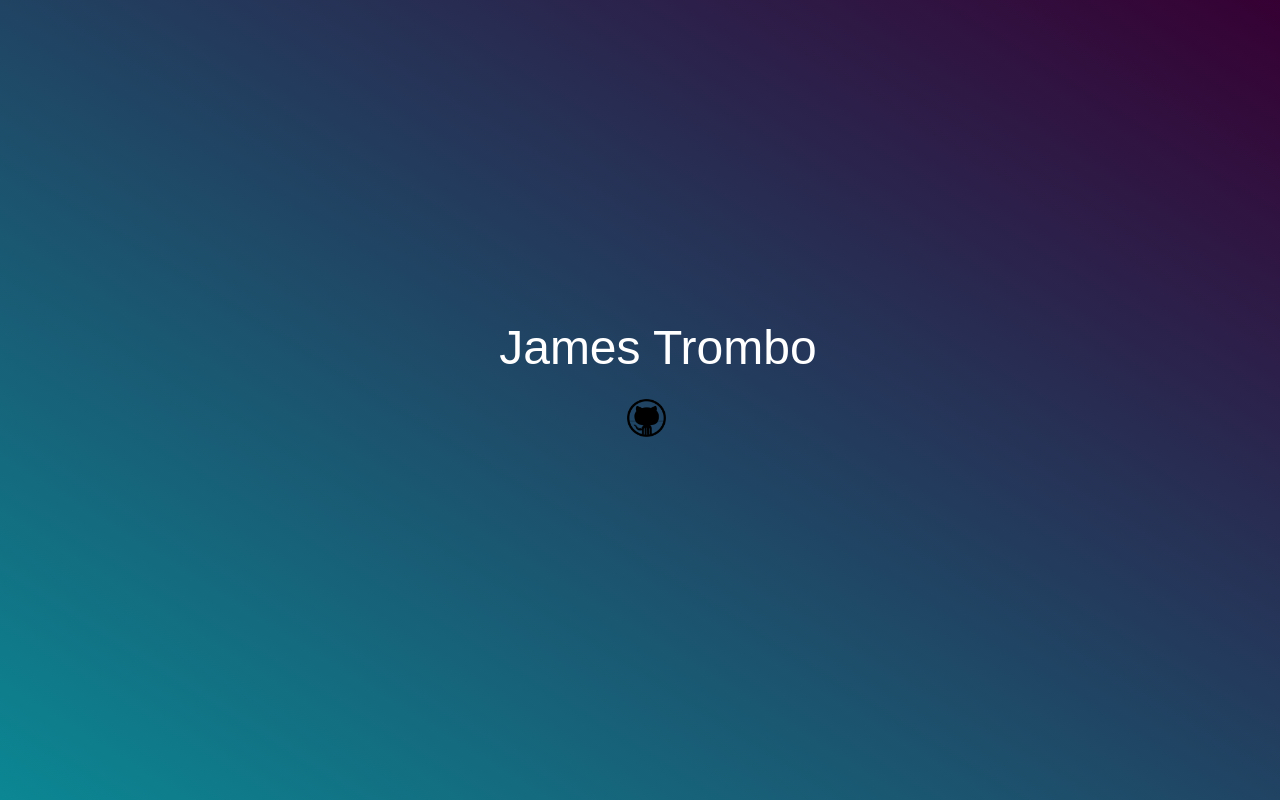
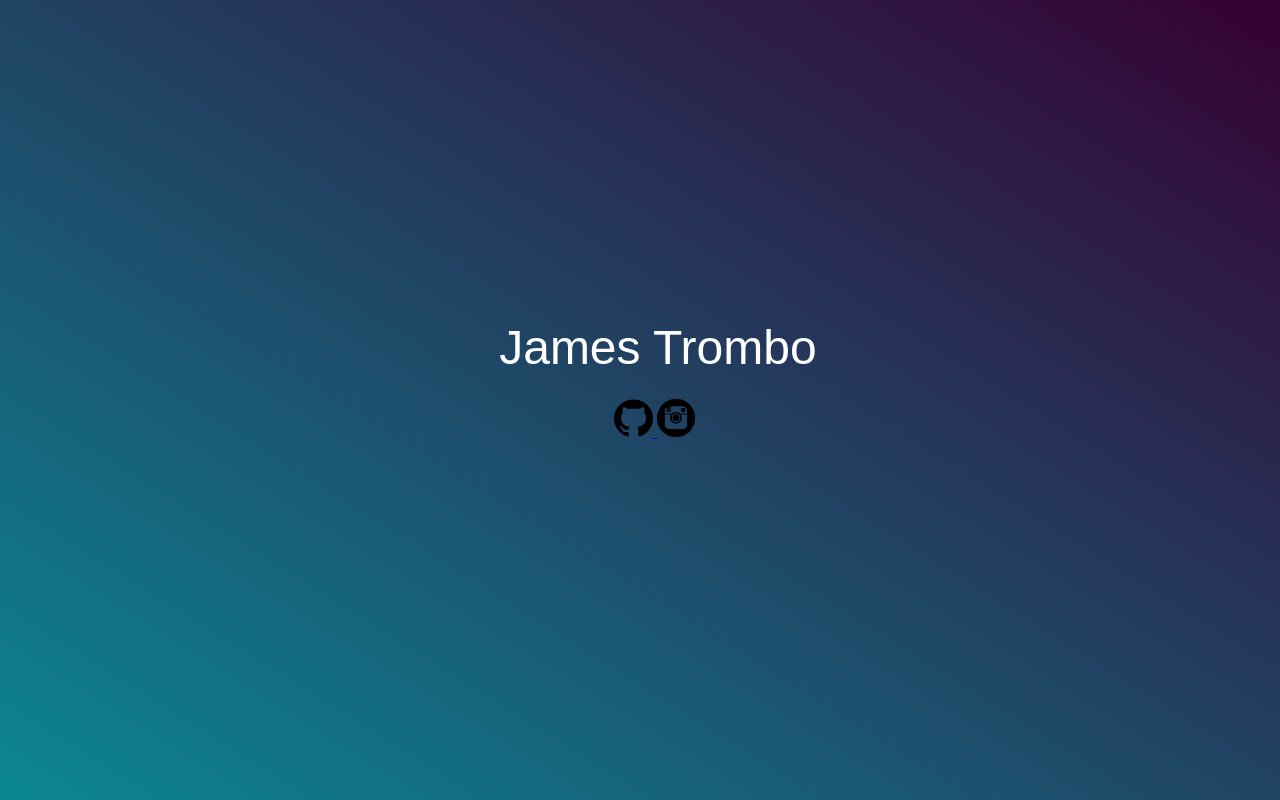
Before and after one commit to jamestrombo/jamestrombo.github.io, a plain HTML site: page index.html in a window 1280 px wide. Shown: the top 800 px of the page. Drawn offline with Linux system fonts and the light colour scheme; a web font is replaced by a local one.

Commit message:
That she blows
Lenny face

```diff
--- a/index.html
+++ b/index.html
@@ -7,8 +7,11 @@
 <body>
 	<section class="place">
 <h1>James Trombo</h1>
-<a href="schoolsite/index.html">
-	<img src="github.png"></img>
+<a href="https://github.com/DarkReaperRising">
+	<img src="githubrofl.png"></img>
+	</a>
+	<a href="https://www.instagram.com/james.trombo/">
+	<img src="lmaolol.png"></img>
 	</a>
 </section>
 </body>
--- a/lmao.css
+++ b/lmao.css
@@ -32,7 +32,7 @@ h1 {
 a {
 	font-family: 'Open Sans', sans-serif;
 	top: 43vh;
-	left: 49vw;
+	left: 48vw;
 	position: relative;
 }
 a:hover {
```
Also changed, not shown: github.png (deleted), githubrofl.png (added), lmaolol.png (added).
